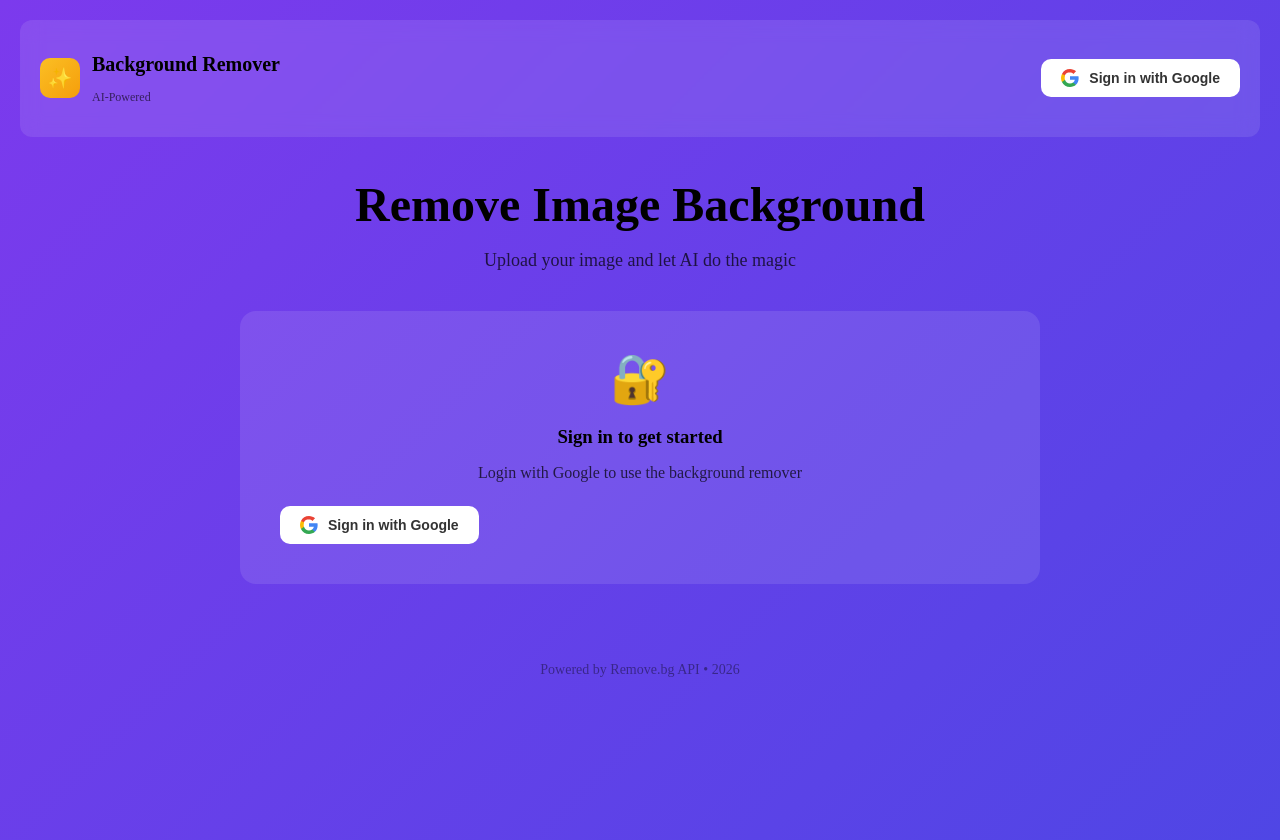
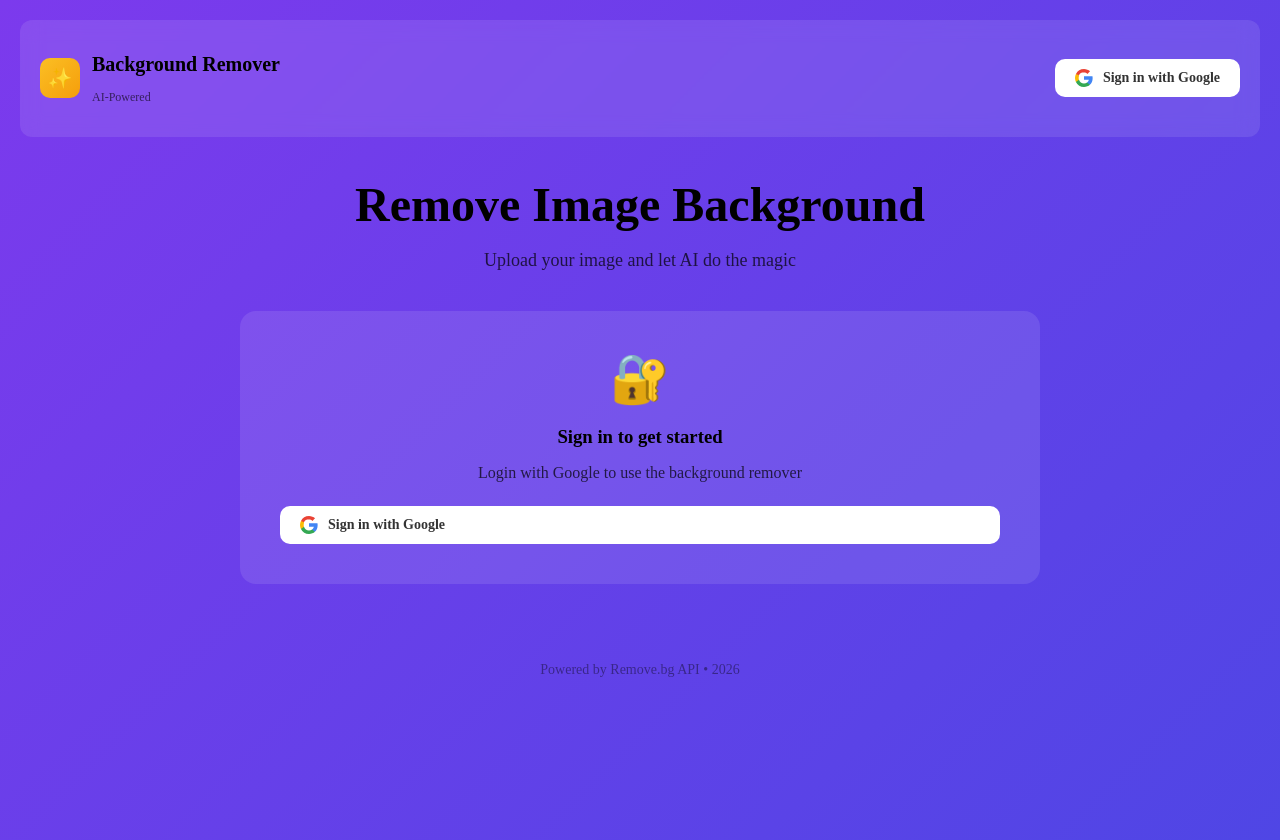
Before and after one commit to facai-ya/image-background-remover, a Next.js app: page / in a window 1280 px wide. Built offline with nearby package versions, Linux system fonts and the light colour scheme.

Commit message:
fix: replace Google login buttons with <a> tags for reliable navigation
React onClick handlers were not firing on Cloudflare Pages static export.
Switch to plain <a href> links that work without JavaScript event binding.

```diff
--- a/src/app/page.tsx
+++ b/src/app/page.tsx
@@ -50,15 +50,7 @@ export default function Home() {
     }
   }, [])
 
-  const handleGoogleLogin = () => {
-    console.log('Google login clicked')
-    const clientId = '506877532810-ipgrhqfr6iklfmpn4frs6ck6acfj4rh9.apps.googleusercontent.com'
-    const redirectUri = `${window.location.origin}/api/auth/google`
-    const scope = 'openid email profile'
-    const url = `https://accounts.google.com/o/oauth2/v2/auth?client_id=${clientId}&redirect_uri=${encodeURIComponent(redirectUri)}&response_type=code&scope=${encodeURIComponent(scope)}&access_type=offline`
-    console.log('Redirect URL:', url)
-    window.location.href = url
-  }
+  const googleAuthUrl = `https://accounts.google.com/o/oauth2/v2/auth?client_id=506877532810-ipgrhqfr6iklfmpn4frs6ck6acfj4rh9.apps.googleusercontent.com&redirect_uri=${encodeURIComponent('https://image-backgroundremover.xyz/api/auth/google')}&response_type=code&scope=${encodeURIComponent('openid email profile')}&access_type=offline`
 
   const handleLogout = () => {
     deleteCookie('session')
@@ -165,10 +157,10 @@ export default function Home() {
             <button style={styles.btnLogout} onClick={handleLogout}>Logout</button>
           </div>
         ) : (
-          <button style={styles.btnGoogle} onClick={handleGoogleLogin}>
+          <a href={googleAuthUrl} style={{...styles.btnGoogle, textDecoration: 'none'}}>
             <svg width="18" height="18" viewBox="0 0 18 18"><path fill="#4285F4" d="M17.64 9.2c0-.637-.057-1.251-.164-1.84H9v3.481h4.844c-.209 1.125-.843 2.078-1.796 2.717v2.258h2.908c1.702-1.567 2.684-3.874 2.684-6.615z"/><path fill="#34A853" d="M9 18c2.43 0 4.467-.806 5.956-2.184l-2.908-2.258c-.806.54-1.837.86-3.048.86-2.344 0-4.328-1.584-5.036-3.711H.957v2.332A8.997 8.997 0 0 0 9 18z"/><path fill="#FBBC05" d="M3.964 10.707A5.41 5.41 0 0 1 3.682 9c0-.593.102-1.17.282-1.707V4.961H.957A8.996 8.996 0 0 0 0 9c0 1.452.348 2.827.957 4.039l3.007-2.332z"/><path fill="#EA4335" d="M9 3.58c1.321 0 2.508.454 3.44 1.345l2.582-2.58C13.463.891 11.426 0 9 0A8.997 8.997 0 0 0 .957 4.961L3.964 6.293C4.672 4.166 6.656 3.58 9 3.58z"/></svg>
             Sign in with Google
-          </button>
+          </a>
         )}
       </header>
 
@@ -183,10 +175,10 @@ export default function Home() {
                 <div style={{fontSize: '48px', marginBottom: '16px'}}>🔐</div>
                 <h3 style={{marginBottom: '12px'}}>Sign in to get started</h3>
                 <p style={{opacity: 0.7, marginBottom: '24px'}}>Login with Google to use the background remover</p>
-                <button style={styles.btnGoogle} onClick={handleGoogleLogin}>
+                <a href={googleAuthUrl} style={{...styles.btnGoogle, textDecoration: 'none'}}>
                   <svg width="18" height="18" viewBox="0 0 18 18"><path fill="#4285F4" d="M17.64 9.2c0-.637-.057-1.251-.164-1.84H9v3.481h4.844c-.209 1.125-.843 2.078-1.796 2.717v2.258h2.908c1.702-1.567 2.684-3.874 2.684-6.615z"/><path fill="#34A853" d="M9 18c2.43 0 4.467-.806 5.956-2.184l-2.908-2.258c-.806.54-1.837.86-3.048.86-2.344 0-4.328-1.584-5.036-3.711H.957v2.332A8.997 8.997 0 0 0 9 18z"/><path fill="#FBBC05" d="M3.964 10.707A5.41 5.41 0 0 1 3.682 9c0-.593.102-1.17.282-1.707V4.961H.957A8.996 8.996 0 0 0 0 9c0 1.452.348 2.827.957 4.039l3.007-2.332z"/><path fill="#EA4335" d="M9 3.58c1.321 0 2.508.454 3.44 1.345l2.582-2.58C13.463.891 11.426 0 9 0A8.997 8.997 0 0 0 .957 4.961L3.964 6.293C4.672 4.166 6.656 3.58 9 3.58z"/></svg>
                   Sign in with Google
-                </button>
+                </a>
               </div>
             ) : (
               <div style={styles.uploadArea} onClick={() => fileInputRef.current?.click()}>
```
Also changed, not shown: 5 other files (tests, documents, lock files or other folders).
